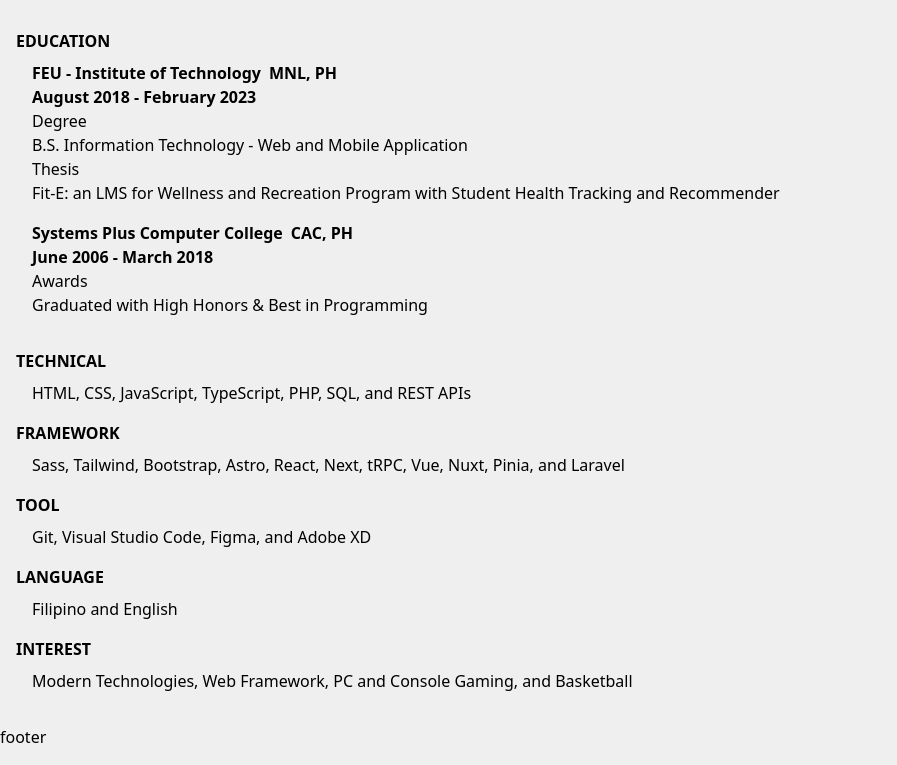
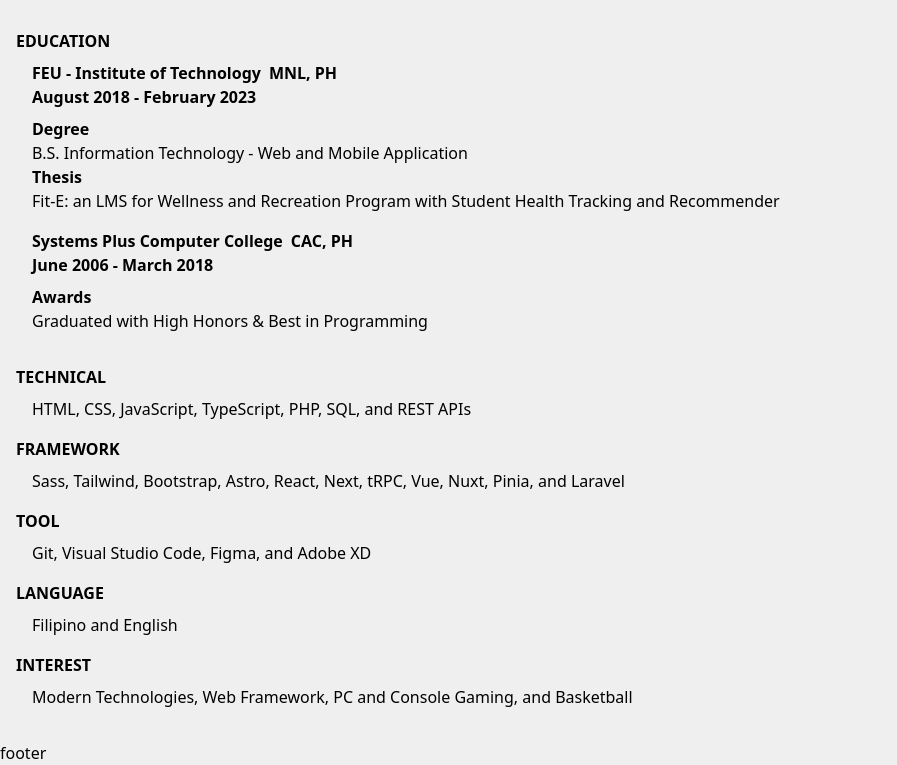
Before and after one commit to clakr/curriculum-vitae, an Astro site: page / in a window 1280 px wide. Shown: the part 940-1705 px from the top of the page, without its empty margins (0-897 px from the left). Built offline with nearby package versions, Linux system fonts and the light colour scheme; Astro itself is replaced by a stand-in of ours.

Commit message:
`<Education />` initial design

```diff
--- /dev/null
+++ b/src/components/Education/DataDescription.astro
@@ -0,0 +1 @@
+<dd><slot /></dd>
--- /dev/null
+++ b/src/components/Education/DataTerm.astro
@@ -0,0 +1 @@
+<dt class="font-bold"><slot /></dt>
--- a/src/components/Section/Education.astro
+++ b/src/components/Section/Education.astro
@@ -3,6 +3,8 @@
 import Organization from "#components/Organization.astro";
 import Section from "#components/Section/index.astro";
 import Article from "#components/Article.astro";
+import DataTerm from "#components/Education/DataTerm.astro";
+import DataDescription from "#components/Education/DataDescription.astro";
 
 const educations = await getCollection("education");
 ---
@@ -12,23 +14,23 @@
     educations.map((e) => (
       <Article>
         <Organization organization={e.id} />
-        <dl>
+        <dl class="mt-2">
           {e.data.degree ? (
             <>
-              <dd>Degree</dd>
-              <dt>{e.data.degree}</dt>
+              <DataTerm>Degree</DataTerm>
+              <DataDescription>{e.data.degree}</DataDescription>
             </>
           ) : null}
           {e.data.thesis ? (
             <>
-              <dd>Thesis</dd>
-              <dt>{e.data.thesis}</dt>
+              <DataTerm>Thesis</DataTerm>
+              <DataDescription>{e.data.thesis}</DataDescription>
             </>
           ) : null}
           {e.data.awards ? (
             <>
-              <dd>Awards</dd>
-              <dt>{e.data.awards}</dt>
+              <DataTerm>Awards</DataTerm>
+              <DataDescription>{e.data.awards}</DataDescription>
             </>
           ) : null}
         </dl>
```
